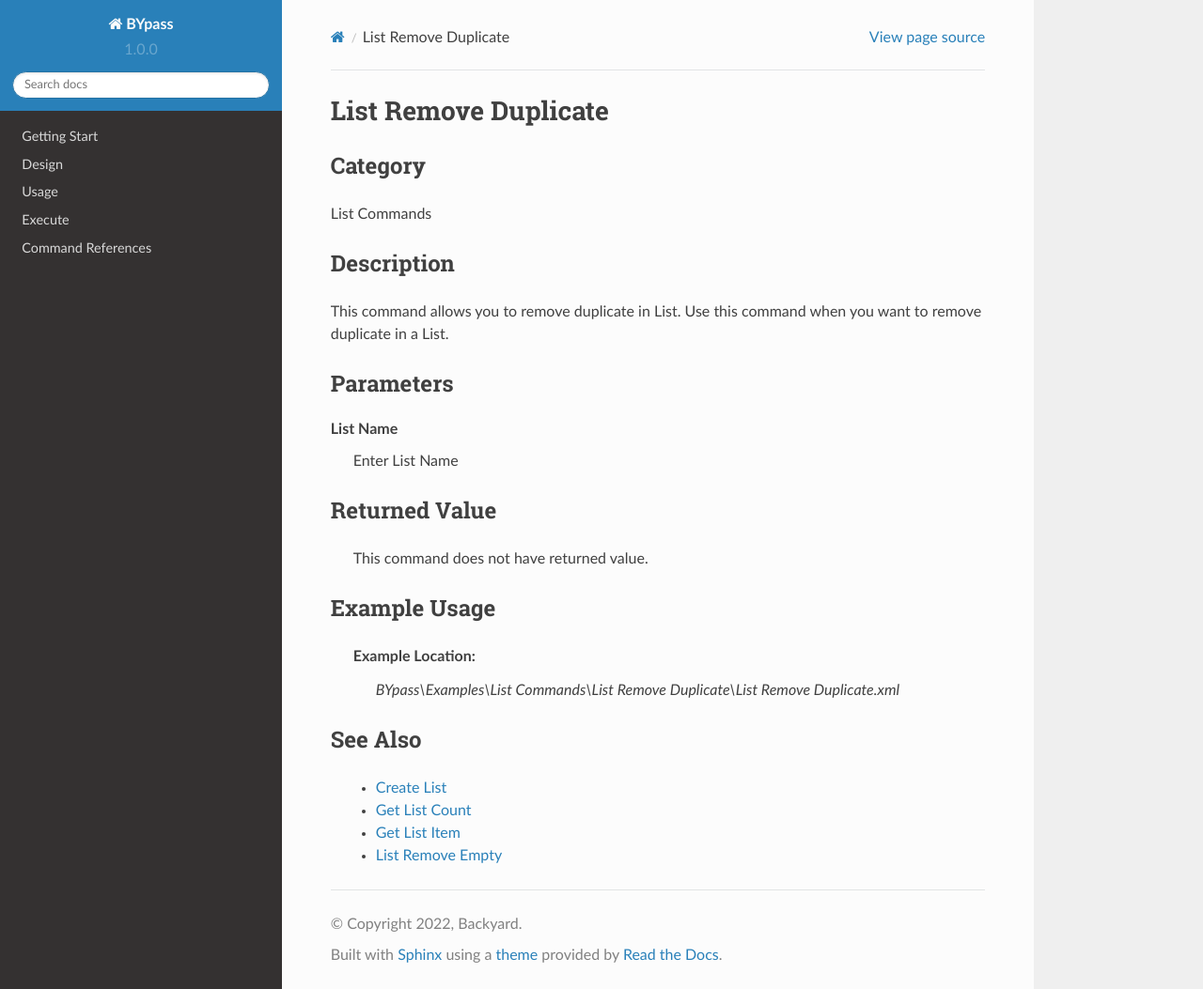
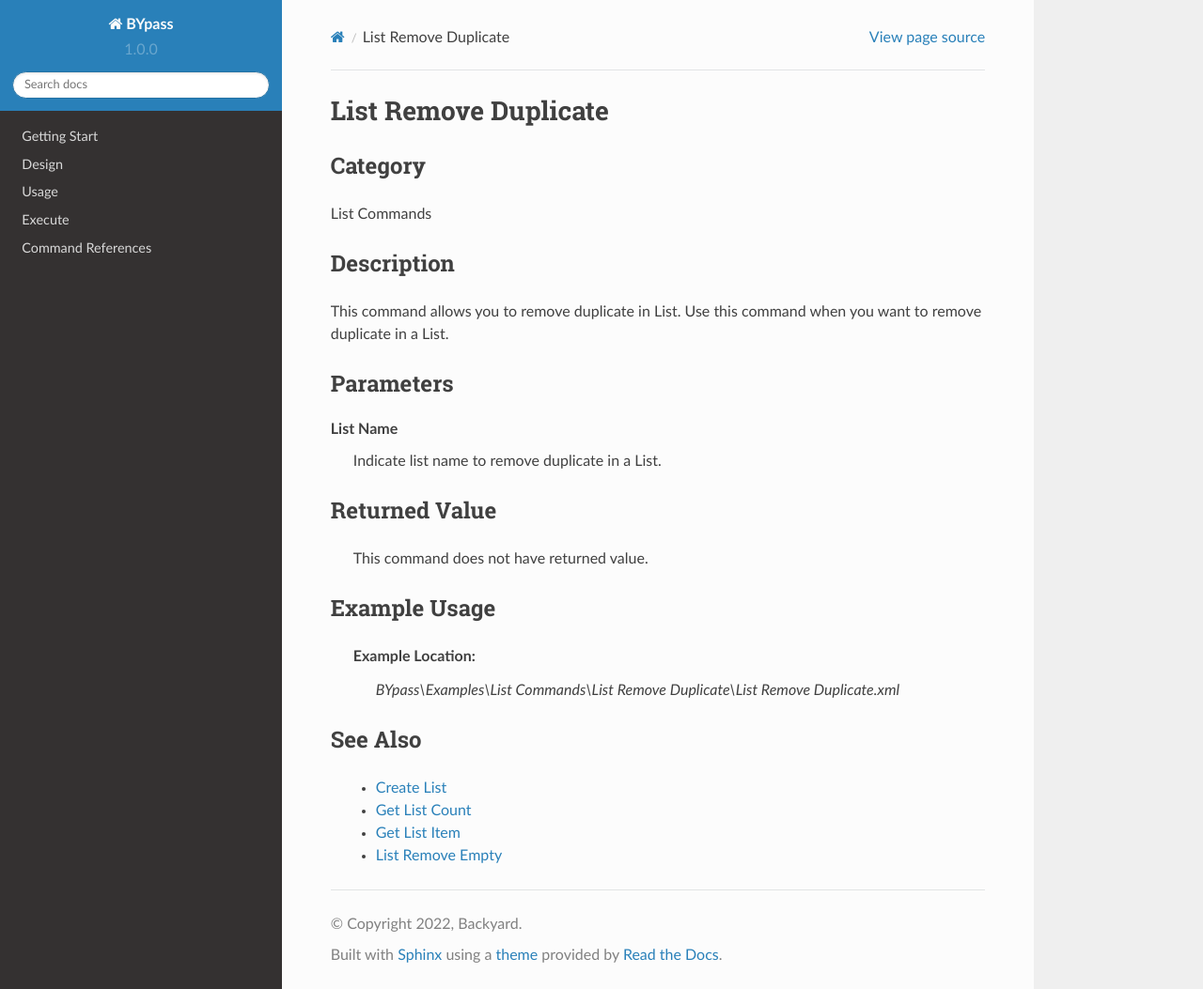
Before and after one commit to stupidmankind/BYpassDoc, a Sphinx documentation site: the page built from docs/source/commands/removeduplicatelist.rst, in a window 1280 px wide and 1053 px high. Shown: the whole window at 94% size. Built offline with Sphinx 7.4.7 and the Read the Docs theme 2.0.0, drawn with Linux system fonts in a browser that asks for light colours.

Commit message:
Update removeduplicatelist.rst
Edit description

```diff
--- a/docs/source/commands/removeduplicatelist.rst
+++ b/docs/source/commands/removeduplicatelist.rst
@@ -14,7 +14,7 @@ Parameters
 ----------
 
 **List Name**
-	Enter List Name
+	Indicate list name to remove duplicate in a List.
 
 
 
```
